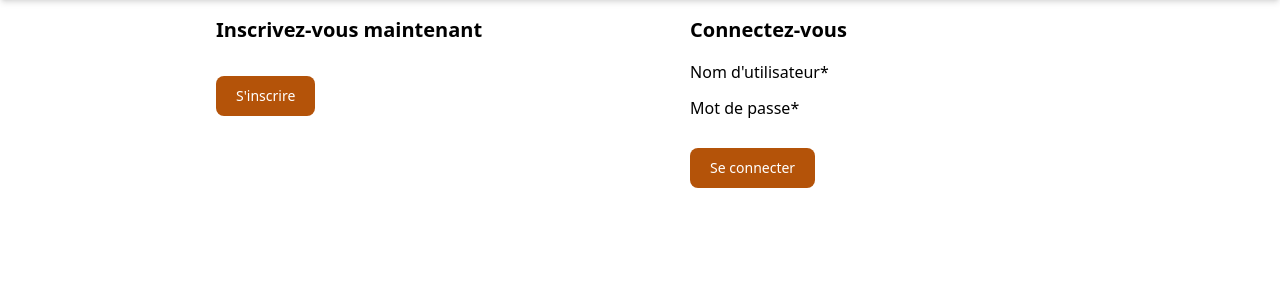
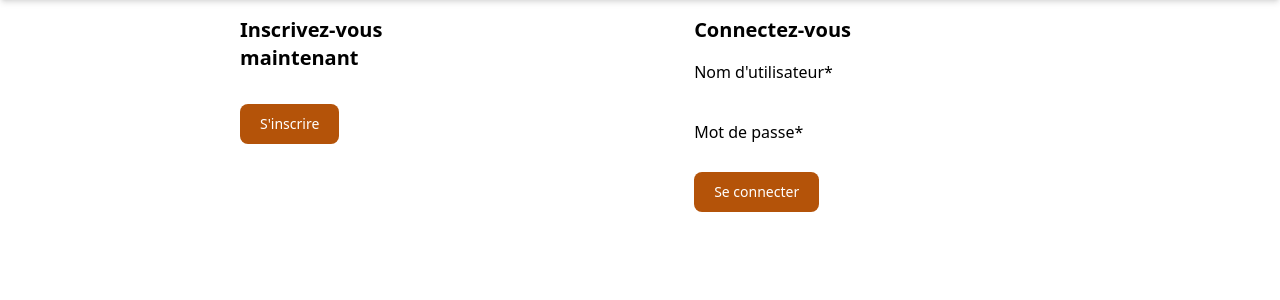
Before and after one commit to kimg9/litrevu, a Django app: page / in a window 1280 px wide. Shown: the part 76-376 px from the top of the page. Run offline with Django 5.2, Linux system fonts and the light colour scheme; some libraries are stand-ins or nearby versions.

Commit message:
small fix in css

```diff
--- a/templates/base.html
+++ b/templates/base.html
@@ -34,7 +34,7 @@
         {% endif %}
     </header>
     <div class="w-full justify-center flex flex-col items-center mb-8">
-    <div class="w-[800px] w-full">
+    <div class="w-[800px]">
         {% block content %}{% endblock content %}
     </div>
 </div>
```
